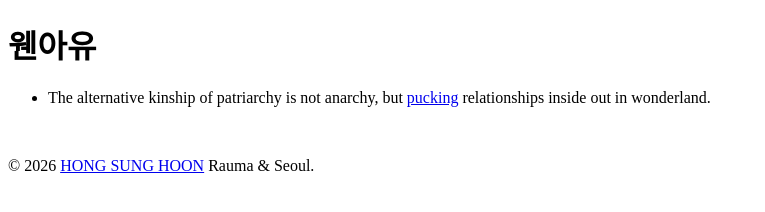
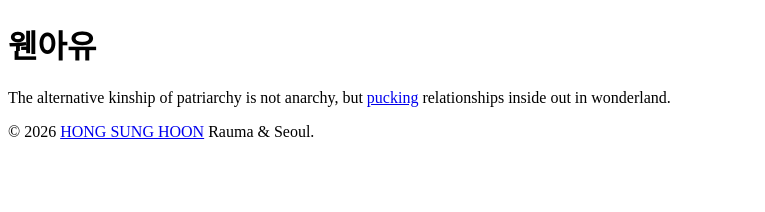
Before and after one commit to whenareyou/whenareyou.github.io, a plain HTML site: page index.html in a window 1280 px wide. Shown: the whole page, without its empty margins (0-765 px from the left). Drawn offline with Linux system fonts and the light colour scheme.

Commit message:
Update index.html
arrange lines

```diff
--- a/index.html
+++ b/index.html
@@ -9,10 +9,7 @@
   </head>
   <body>
     <h1>웬아유</h1>
-    <ul>
-    <li>The alternative kinship of patriarchy is not anarchy, but <a href="https://shakespeare.mit.edu/midsummer/" target="_blank">pucking</a> relationships inside out in wonderland.</li>
-    </ul>
-    <br>
+    <p>The alternative kinship of patriarchy is not anarchy, but <a href="https://shakespeare.mit.edu/midsummer/" target="_blank">pucking</a> relationships inside out in wonderland.</p>
     <p>© 2026 <a href="https://anthropology.city" target="_blank">HONG SUNG HOON</a> Rauma & Seoul.</p>
   </body>
 </html>
```
